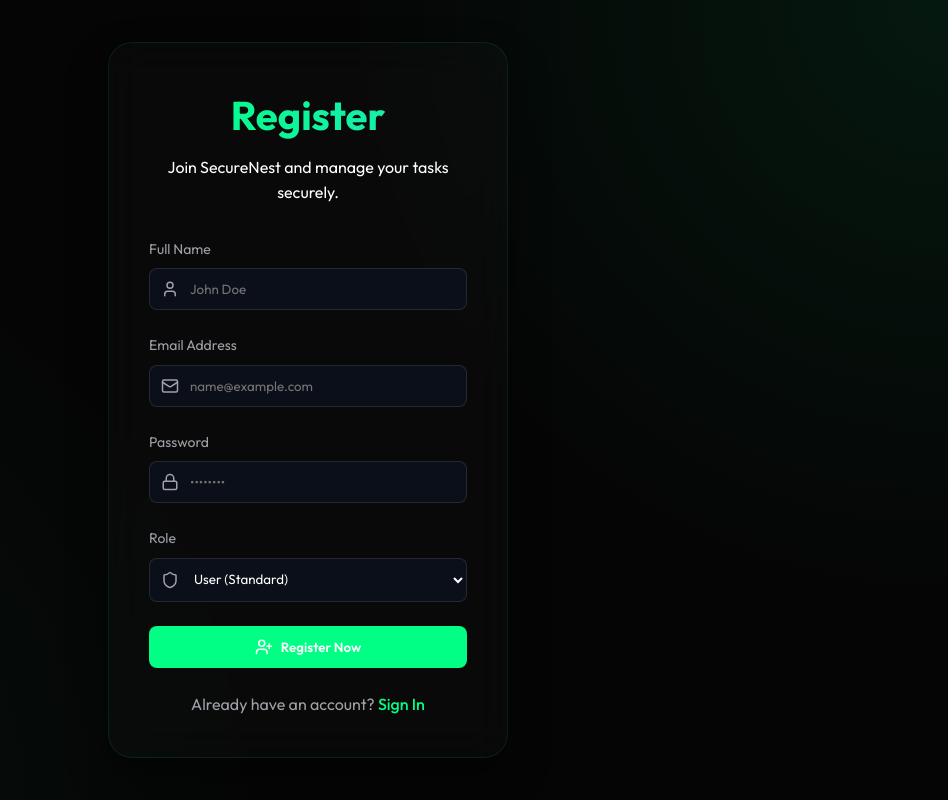
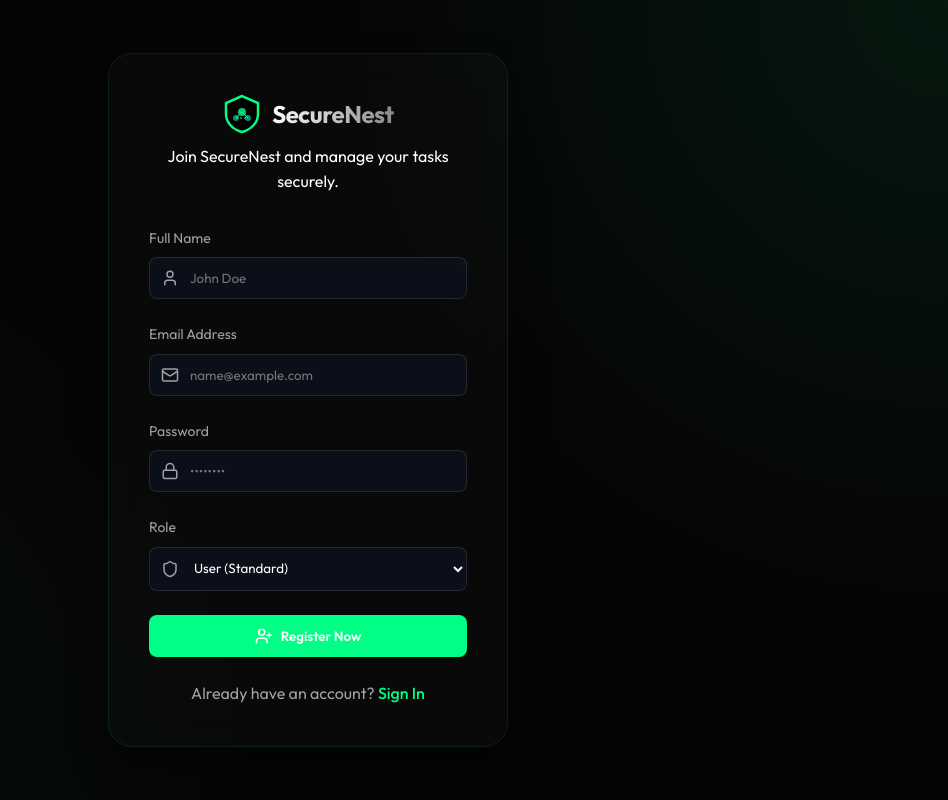
Before and after one commit to Bharath-Kumar-K-0930/SecureNest, a React (Vite) app in the folder client/: page /register in a window 1280 px wide. Shown: the whole page, without its empty margins (332-1280 px from the left). Built offline with nearby package versions, Linux system fonts and the light colour scheme; no server answers.

Commit message:
UI: Add premium SVG Logo component and integrate across all pages

```diff
--- /dev/null
+++ b/client/src/components/Logo.tsx
@@ -0,0 +1,42 @@
+import React from 'react';
+
+interface LogoProps {
+    className?: string;
+    showText?: boolean;
+    size?: number;
+}
+
+const Logo: React.FC<LogoProps> = ({ className = '', showText = true, size = 32 }) => {
+    return (
+        <div className={`logo-component ${className}`} style={{ display: 'flex', alignItems: 'center', gap: '10px' }}>
+            <div className="logo-icon-wrapper" style={{ position: 'relative', width: size, height: size }}>
+                <svg
+                    width={size}
+                    height={size}
+                    viewBox="0 0 40 40"
+                    fill="none"
+                    xmlns="http://www.w3.org/2000/svg"
+                >
+                    {/* Outer Shield */}
+                    <path
+                        d="M20 2L4 9V20C4 28.5 10.5 35.5 20 38C29.5 35.5 36 28.5 36 20V9L20 2Z"
+                        fill="black"
+                        stroke="#00FF84"
+                        strokeWidth="2.5"
+                    />
+                    {/* Inner Nest / Data Nodes */}
+                    <circle cx="20" cy="18" r="4" fill="#00FF84" fillOpacity="0.8" />
+                    <circle cx="14" cy="24" r="3" fill="#1DE9B6" fillOpacity="0.6" />
+                    <circle cx="26" cy="24" r="3" fill="#1DE9B6" fillOpacity="0.6" />
+                    {/* Connecting Lines */}
+                    <path d="M20 18L14 24" stroke="#00FF84" strokeWidth="1" />
+                    <path d="M20 18L26 24" stroke="#00FF84" strokeWidth="1" />
+                    <path d="M14 24H26" stroke="#00FF84" strokeWidth="1" strokeDasharray="2 2" />
+                </svg>
+            </div>
+            {showText && <span className="logo-text">SecureNest</span>}
+        </div>
+    );
+};
+
+export default Logo;
--- a/client/src/pages/Dashboard.tsx
+++ b/client/src/pages/Dashboard.tsx
@@ -2,6 +2,7 @@
 import { useAuth } from '../context/AuthContext';
 import api from '../services/api';
 import { Plus, Trash2, CheckCircle, Circle, LogOut, Calendar } from 'lucide-react';
+import Logo from '../components/Logo';
 
 interface Task {
     id: string;
@@ -72,12 +73,15 @@
     return (
         <div className="app-container">
             <div className="dashboard">
-                <header className="dashboard-header animate-fade">
-                    <div className="user-info">
-                        <div className="avatar">{user?.name[0].toUpperCase()}</div>
-                        <div>
-                            <h2>{user?.name}</h2>
-                            <p style={{ color: 'var(--text-muted)' }}>{user?.email} • {user?.role}</p>
+                <header className="dashboard-header animate-fade" style={{ display: 'flex', justifyContent: 'space-between', alignItems: 'center' }}>
+                    <div style={{ display: 'flex', alignItems: 'center', gap: '1.5rem' }}>
+                        <Logo size={40} showText={false} />
+                        <div className="user-info">
+                            <div className="avatar">{user?.name[0].toUpperCase()}</div>
+                            <div>
+                                <h2>{user?.name}</h2>
+                                <p style={{ color: 'var(--text-muted)' }}>{user?.email} • {user?.role}</p>
+                            </div>
                         </div>
                     </div>
                     <button onClick={logout} className="btn" style={{ width: 'auto', background: 'rgba(239, 68, 68, 0.1)', color: '#ef4444' }}>
--- a/client/src/pages/Landing.tsx
+++ b/client/src/pages/Landing.tsx
@@ -1,17 +1,14 @@
 import React from 'react';
 import { Link } from 'react-router-dom';
-import { Shield, Box as Nest, Lock, Rocket, Users, Globe, Github, Linkedin, Mail, ExternalLink, Code } from 'lucide-react';
+import { Lock, Rocket, Users, Globe, Github, Linkedin, Mail, ExternalLink, Code } from 'lucide-react';
+import Logo from '../components/Logo';
 
 const Landing: React.FC = () => {
     return (
         <div className="landing-container">
             {/* Navigation */}
             <nav className="landing-nav">
-                <div className="logo-container">
-                    <Shield className="logo-icon-shield" />
-                    <Nest className="logo-icon-nest" />
-                    <span className="logo-text">SecureNest</span>
-                </div>
+                <Logo size={36} />
                 <div className="nav-links">
                     <Link to="/login" className="nav-btn-secondary">Login</Link>
                     <Link to="/register" className="nav-btn-primary">Get Started</Link>
@@ -76,10 +73,7 @@
             <footer className="footer">
                 <div className="footer-content">
                     <div className="footer-brand">
-                        <div className="logo-container">
-                            <Shield className="logo-icon-shield-small" />
-                            <span className="logo-text">SecureNest</span>
-                        </div>
+                        <Logo size={28} />
                         <p>Building the future of secure collaboration.</p>
                     </div>
                     <div className="footer-links">
--- a/client/src/pages/Login.tsx
+++ b/client/src/pages/Login.tsx
@@ -3,6 +3,7 @@
 import { useAuth } from '../context/AuthContext';
 import api from '../services/api';
 import { LogIn, Mail, Lock } from 'lucide-react';
+import Logo from '../components/Logo';
 
 const Login = () => {
     const [email, setEmail] = useState('');
@@ -32,9 +33,9 @@
     return (
         <div className="auth-page">
             <div className="glass-card auth-card animate-fade">
-                <div className="auth-header">
-                    <h1>SecureNest</h1>
-                    <p>Welcome back! Please enter your details.</p>
+                <div className="auth-header" style={{ display: 'flex', flexDirection: 'column', alignItems: 'center', marginBottom: '2rem' }}>
+                    <Logo size={40} className="mb-4" />
+                    <p style={{ marginTop: '10px' }}>Welcome back! Please enter your details.</p>
                 </div>
 
                 {error && <div style={{ color: 'var(--error)', marginBottom: '1rem', textAlign: 'center' }}>{error}</div>}
--- a/client/src/pages/Register.tsx
+++ b/client/src/pages/Register.tsx
@@ -2,6 +2,7 @@
 import { useNavigate, Link } from 'react-router-dom';
 import api from '../services/api';
 import { UserPlus, Mail, Lock, User as UserIcon, Shield } from 'lucide-react';
+import Logo from '../components/Logo';
 
 const Register = () => {
     const [formData, setFormData] = useState({
@@ -36,9 +37,9 @@
     return (
         <div className="auth-page">
             <div className="glass-card auth-card animate-fade">
-                <div className="auth-header">
-                    <h1>Register</h1>
-                    <p>Join SecureNest and manage your tasks securely.</p>
+                <div className="auth-header" style={{ display: 'flex', flexDirection: 'column', alignItems: 'center', marginBottom: '2rem' }}>
+                    <Logo size={40} className="mb-4" />
+                    <p style={{ marginTop: '10px' }}>Join SecureNest and manage your tasks securely.</p>
                 </div>
 
                 {error && <div style={{ color: 'var(--error)', marginBottom: '1rem', textAlign: 'center' }}>{error}</div>}
```
